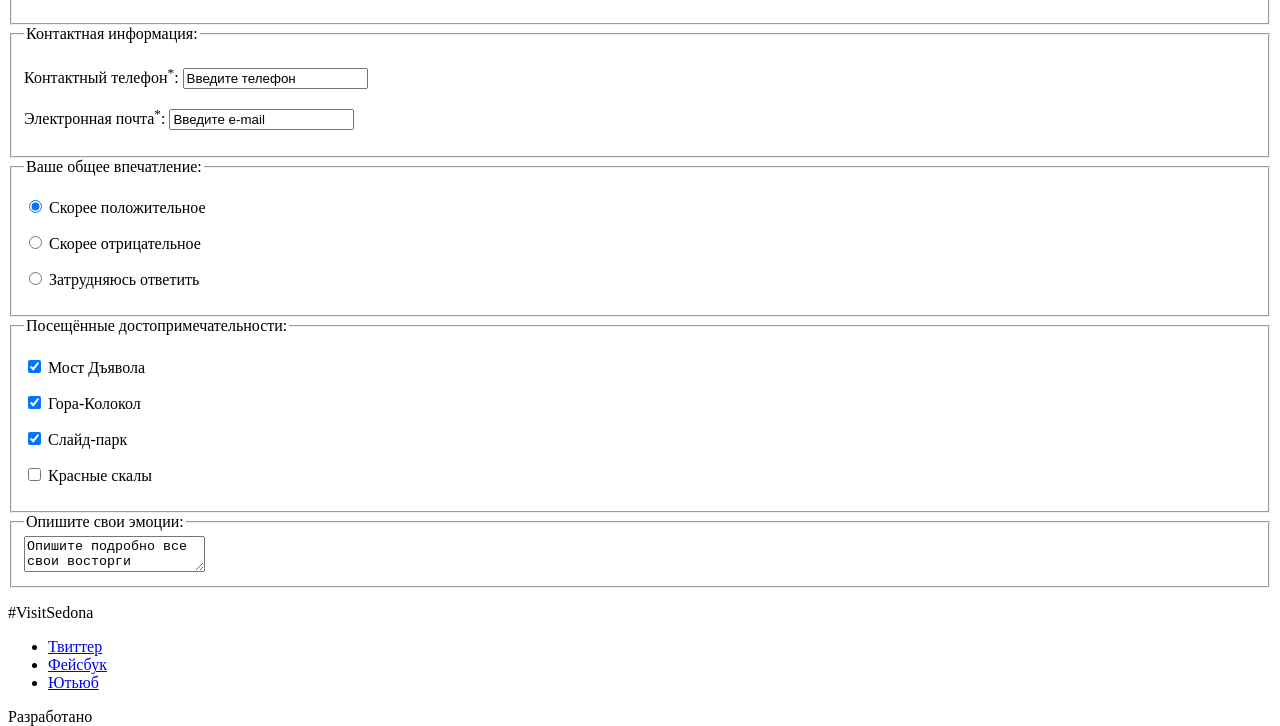
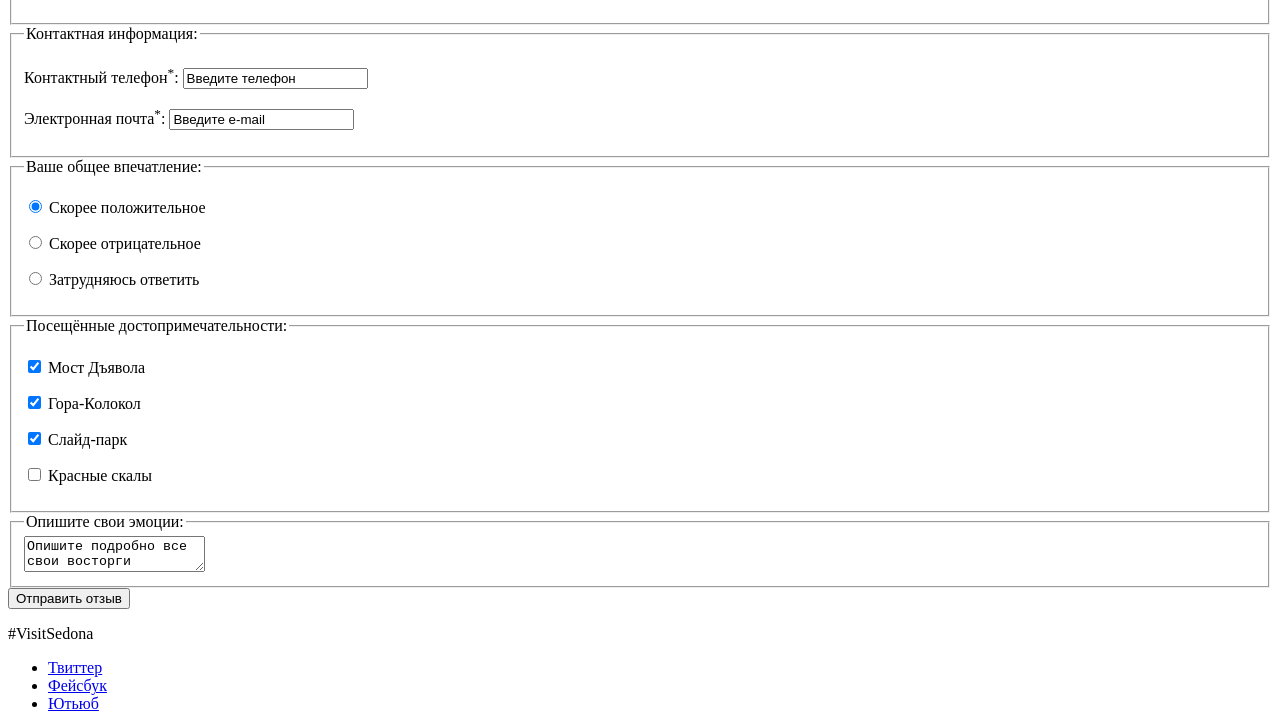
Before and after one commit to Makhova/580177-sedona, a website: page source/form.html in a window 1280 px wide. Shown: the part 523-1249 px from the top of the page. Drawn offline with Linux system fonts and the light colour scheme.

Commit message:
Добавлена кнопка Отправить

```diff
--- a/source/form.html
+++ b/source/form.html
@@ -100,7 +100,7 @@
         <legend class="user-review__heading">Опишите свои эмоции:</legend>
         <textarea class="user-review_emotions" id="emotions" name="emotions">Опишите подробно все свои восторги</textarea>
       </fieldset>
-
+      <button class="button--user-review" type="submit">Отправить отзыв</button>
     </main>
     <footer class="page-footer">
       <p class="page-footer__hashtag">#VisitSedona</p>
```
